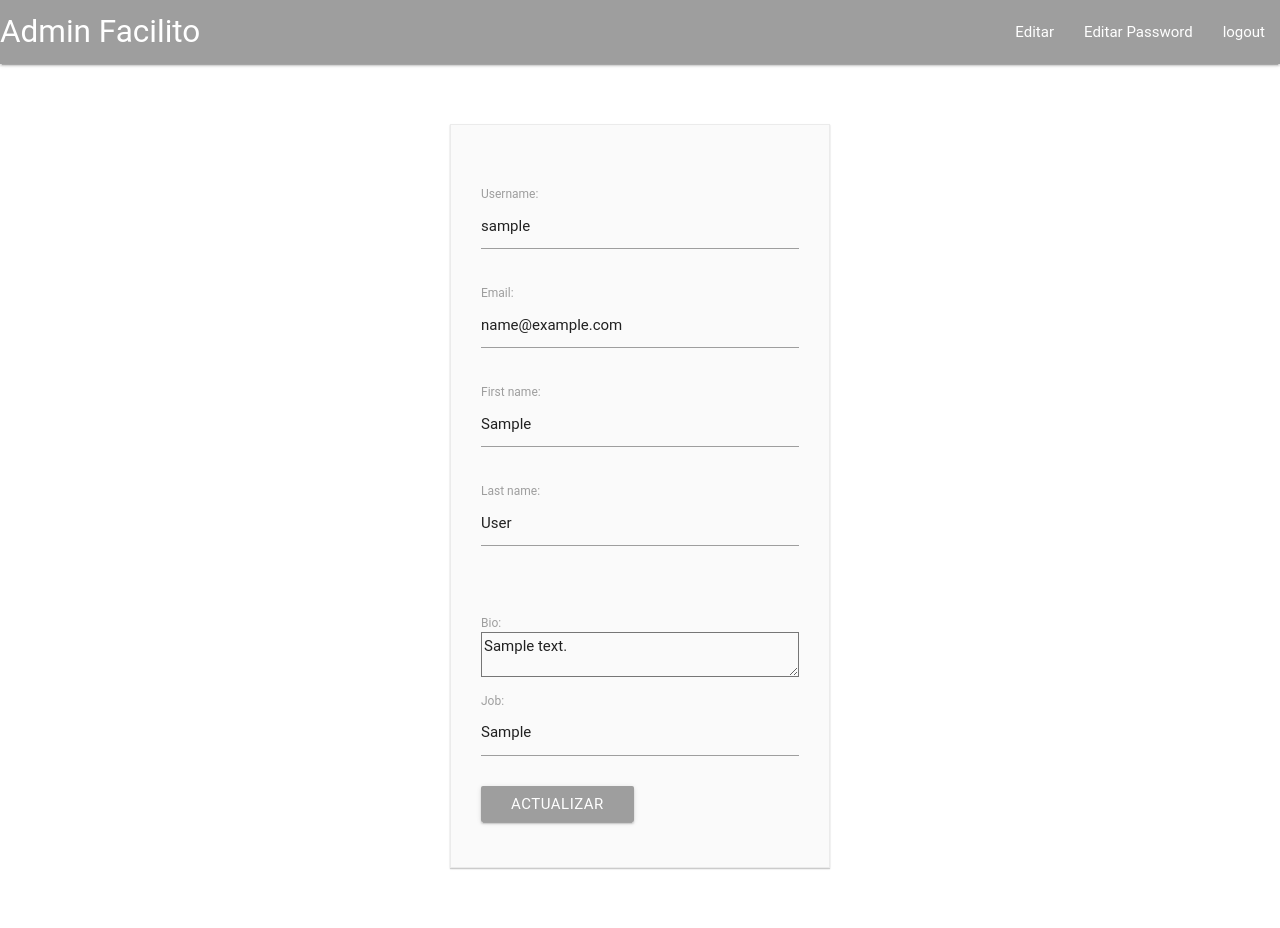
After one commit to eduardogpg/admin_facilito, a Django app: page /client/edit_client/ in a window 1280 px wide. The commit adds this page. Run offline with Django 3.2, Linux system fonts and the light colour scheme; a user stored in the database is signed in; tables that the repository leaves empty hold one stand-in row (values such as "Sample post"); some libraries are stand-ins or nearby versions; some web fonts are replaced.

Commit message:
form client

```diff
--- a/admin_facilito/asset/css/forms.css
+++ b/admin_facilito/asset/css/forms.css
@@ -25,21 +25,25 @@ footer p {
   font-size: 12px;
 }
 
-.error{
+.error_input{
+  color: red;
+}
+
+.required_input{
+
+}
+
+.errorlist li{
   color: #CC6679;
 }
 
-.required{
-  color: green;
+.input-field label {
+  color: #ACACAC;
 }
 
- .input-field label {
-   color: #ACACAC;
- }
-
 .input-field input[type=text]:focus + label {
-   color: #ACACAC;
- }
+  color: #ACACAC;
+}
 
 .input-field input[type=text]:focus {
   border-bottom: 1px solid #ACACAC;
--- a/admin_facilito/clients/forms.py
+++ b/admin_facilito/clients/forms.py
@@ -3,6 +3,7 @@
 
 from django import forms
 from django.contrib.auth.models import User
+from .models import Client
 
 """
 Constants
@@ -31,8 +32,8 @@ class LoginUserForm(forms.Form):
 															widget = forms.PasswordInput(attrs={'id': 'login_password', 'class': 'validate' }) )
 
 class CreateUserForm(forms.ModelForm):
-	#error_css_class = 'error' #Agrega un estilo al valor
-	#required_css_class = 'required' #Agrega el
+	error_css_class = 'error_input'
+	required_css_class = 'required_input'
 
 	username = forms.CharField( max_length = 20,  error_messages =  ERROR_MESSAGE_USER  )
 	password = forms.CharField( max_length = 20, widget = forms.PasswordInput(), error_messages =  ERROR_MESSAGE_PASSWORD, label = 'Contraseña'  )
@@ -70,3 +71,10 @@ class EditPasswordForm(forms.Form):
 
 		if password1 != password2:
 			raise forms.ValidationError('Los password no coinciden')
+
+class EditClientForm(forms.ModelForm):
+
+	class Meta:
+		model = Client
+		#fields = '__all__'
+		exclude = ['user']
--- a/admin_facilito/clients/models.py
+++ b/admin_facilito/clients/models.py
@@ -9,3 +9,4 @@ class Client(models.Model):
 
 	def __str__(self):
 		return self.user.username
+#verbose_name_plurase
--- a/admin_facilito/clients/urls.py
+++ b/admin_facilito/clients/urls.py
@@ -7,6 +7,7 @@ from views import DashboardClass
 from views import CreateClass
 from views import EditClass
 from views import edit_password
+from views import edit_client
 
 app_name = 'client'
 
@@ -18,6 +19,7 @@ urlpatterns = [
     url(r'^create/$', CreateClass.as_view(), name = 'create'),
     url(r'^edit/$', EditClass.as_view(), name = 'edit'),
     url(r'^edit_password/$', edit_password, name = 'edit_password'),
+    url(r'^edit_client/$', edit_client, name = 'edit_client'),
    ]
 
 handler404 = 'mysite.views.my_custom_page_not_found_view'
--- a/admin_facilito/clients/views.py
+++ b/admin_facilito/clients/views.py
@@ -17,6 +17,7 @@ from forms import LoginUserForm
 from forms import CreateUserForm
 from forms import EditUserForm
 from forms import EditPasswordForm
+from forms import EditClientForm
 
 from django.views.generic import TemplateView
 from django.views.generic import View
@@ -130,3 +131,25 @@ def edit_password(request):
 def logout(request):
 	logout_django(request)
 	return redirect('client:login')
+
+#Tenemos que imprimir dos formularios
+#Imprimimos solo uno, usamos algun tipo de decorador
+@login_required( login_url = 'client:login' )
+def edit_client(request):
+	form_client = EditClientForm(request.POST or None, instance = client_instance(request.user) )
+	form_user = EditUserForm(request.POST or None, instance= request.user)
+
+	if request.method == 'POST':
+		if form_client.is_valid() and form_user.is_valid():
+
+			form_user.save()
+			form_client.save()
+
+			messages.success(request, 'Datos actualizados correctamente')
+	return render(request, 'client/edit_client.html', {'form_client' : form_client, 'form_user': form_user})
+
+
+def client_instance(user):
+	if user.client is None:
+		return Client(user = user)
+	return user.client
--- a/admin_facilito/templates/client/create.html
+++ b/admin_facilito/templates/client/create.html
@@ -12,7 +12,8 @@
 			<form method="post" action="">
 				{% csrf_token %}
 
-				 {# {{ form.as_p }} #}
+				  {# {{ form.as_p }} #}
+
 
 				 	{% for field in form %}
 			      <div class="row">
@@ -25,9 +26,12 @@
 		          	{{ field }}
 
 		          	<label class="{% for class in field.label_classes %}{{ class }} {% endfor %}" for="{{ field.name }}"> {{ field.label }}</label>
+
+
 		        	</div>
 		      	</div>
     			{% endfor %}
+
 
 
 
--- /dev/null
+++ b/admin_facilito/templates/client/edit_client.html
@@ -0,0 +1,25 @@
+{% extends 'client/bases/base_client.html'%}
+
+{% block title %} Editar cuenta {% endblock %}
+
+{% block scripts %}
+	{% load staticfiles %}
+	 <link rel="stylesheet" type="text/css" href="{% static 'css/forms.css' %}" />
+{% endblock %}
+
+{% block content %}
+	<div class = "class_container_form" >
+		<form method="post" action="">
+			{% csrf_token %}
+
+				{{ form_user.as_p }}
+			 	{{ form_client.as_p }}
+
+
+			<input class="btn #9e9e9e grey" type="submit" value="actualizar">
+		</form>
+	</div>
+
+{% endblock %}
+
+{% block footer %} {% endblock %}
```
Also changed, not shown: temario/index.html (+21 -9 lines), 4 other files.
